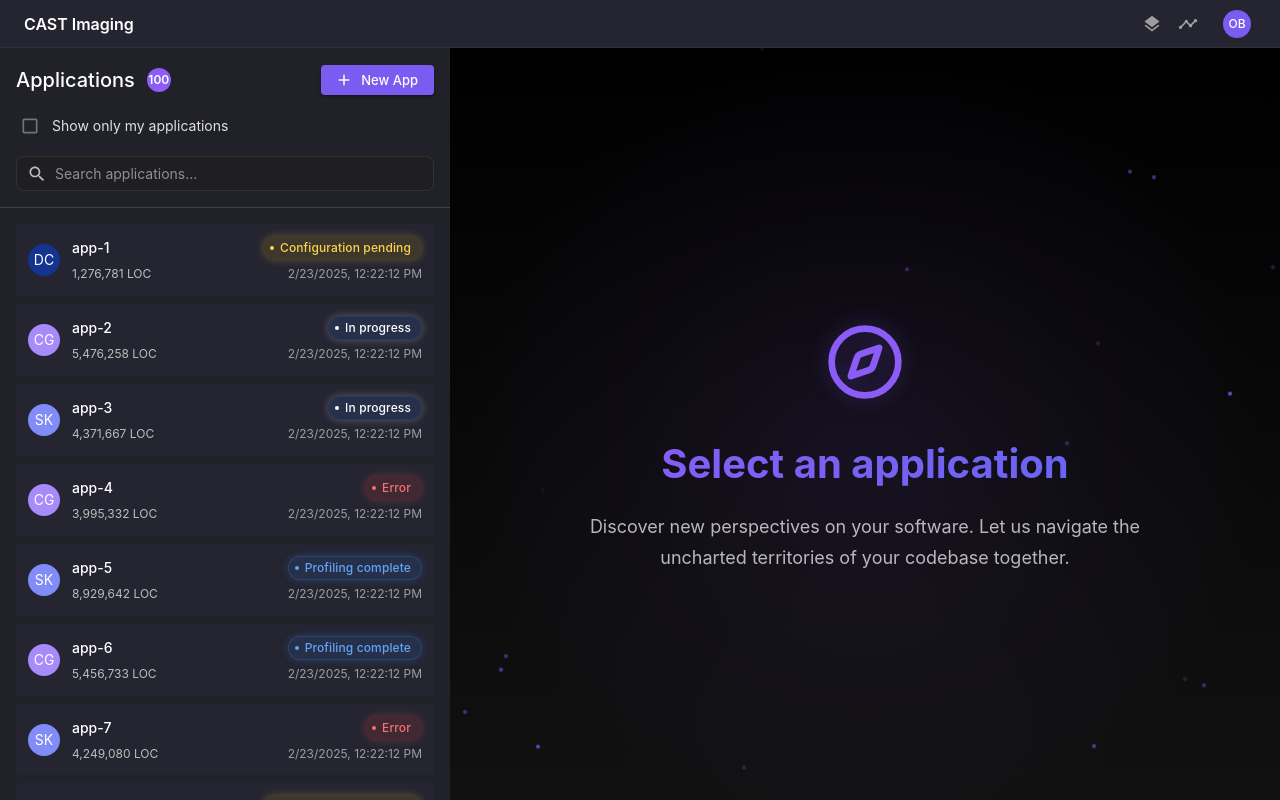
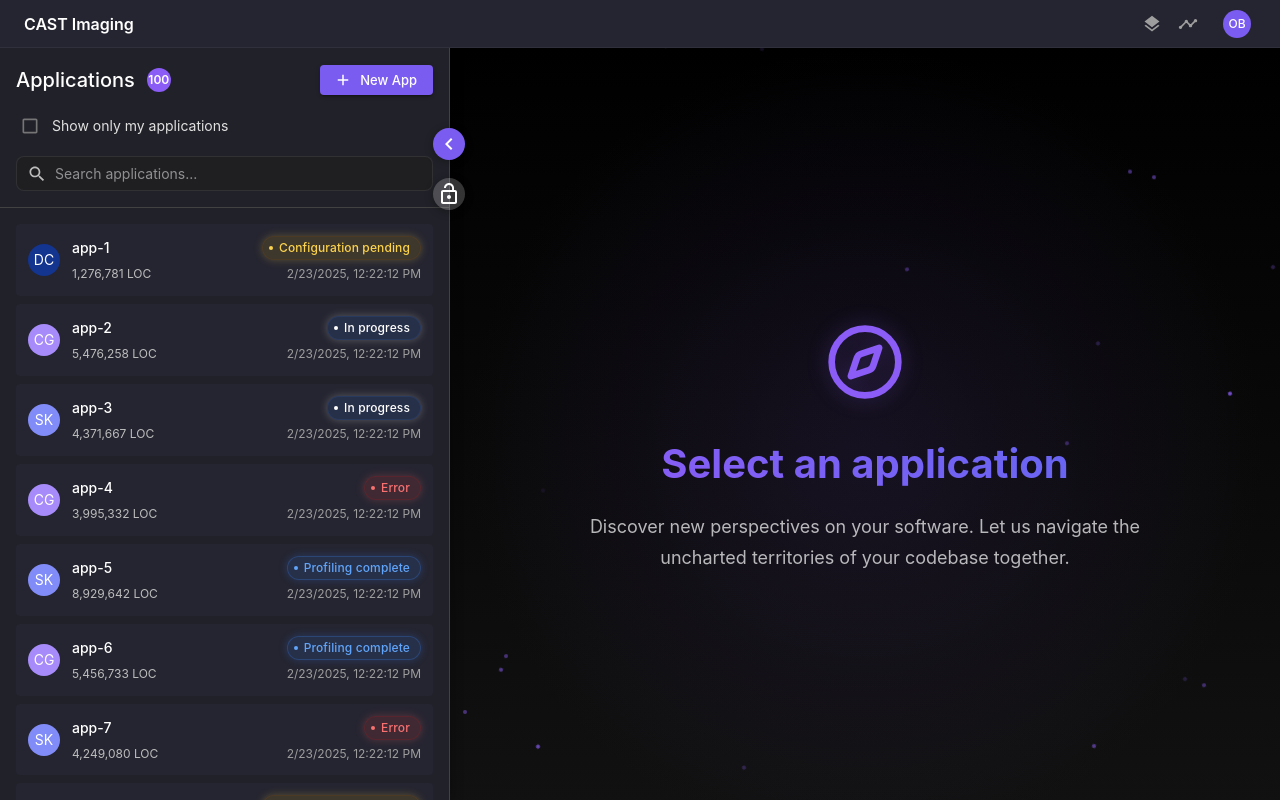
Before and after one commit to athenalobo/IC-landing-page, a React (Vite) app: page / in a window 1280 px wide. Built offline with nearby package versions, Linux system fonts and the light colour scheme.

Commit message:
feedback progress

```diff
--- a/src/components/ApplicationDashboard.jsx
+++ b/src/components/ApplicationDashboard.jsx
@@ -32,7 +32,8 @@ const ApplicationDashboard = () => {
         display: 'flex',
         flex: 1,
         height: 'calc(100vh - 48px)', // Adjust for the header height
-        overflow: 'hidden' // Prevent scrolling at this level as well
+        overflow: 'hidden', // Prevent scrolling at this level as well
+        position: 'relative' // Added for positioning context
       }}>
         {selectedMenuItem === 'Applications' ? (
           <>
@@ -41,11 +42,18 @@ const ApplicationDashboard = () => {
               selectedApp={selectedApp}
               onSelectApp={setSelectedApp}
             />
-            <MainView
-              selectedApp={selectedApp}
-              activeSection={activeSection}
-              onSectionChange={setActiveSection}
-            />
+            <Box sx={{
+              flex: 1,
+              transition: 'margin-left 0.3s ease-in-out',
+              position: 'relative',
+              zIndex: 1
+            }}>
+              <MainView
+                selectedApp={selectedApp}
+                activeSection={activeSection}
+                onSectionChange={setActiveSection}
+              />
+            </Box>
           </>
         ) : (
           <Box sx={{ width: '100%', position: 'relative' }}>
--- a/src/components/ApplicationList.jsx
+++ b/src/components/ApplicationList.jsx
@@ -1,4 +1,4 @@
-import React, { useState, useMemo } from 'react';
+import React, { useState, useMemo, useEffect } from 'react';
 import {
   Checkbox,
   Avatar,
@@ -7,9 +7,18 @@ import {
   Button,
   InputBase,
   Dialog,
-  styled
+  styled,
+  Tooltip,
+  IconButton
 } from '@mui/material';
-import { Add, Search } from '@mui/icons-material';
+import {
+  Add,
+  Search,
+  ChevronLeft,
+  ChevronRight,
+  Lock,
+  LockOpen
+} from '@mui/icons-material';
 import { keyframes } from '@mui/system';
 import { Compass } from 'lucide-react';
 
@@ -20,6 +29,26 @@ const float = keyframes`
   75% { transform: translateY(-30px) translateX(5px); }
 `;
 
+const slideIn = keyframes`
+  from { transform: translateX(-100%); }
+  to { transform: translateX(0); }
+`;
+
+const slideOut = keyframes`
+  from { transform: translateX(0); }
+  to { transform: translateX(-100%); }
+`;
+
+const fadeIn = keyframes`
+  from { opacity: 0; }
+  to { opacity: 1; }
+`;
+
+const iconTransition = keyframes`
+  0% { transform: scale(0.5); opacity: 0; }
+  50% { transform: scale(1.2); opacity: 0.7; }
+  100% { transform: scale(1); opacity: 1; }
+`;
 
 const getInitials = (name) => {
   return name
@@ -166,10 +195,75 @@ const StyledCard = styled(Box)(({ theme, selected }) => ({
   }
 }));
 
+const ControlButton = styled(IconButton)(({ theme, isVisible = true, isPrimary = true }) => ({
+  position: 'absolute',
+  right: '-16px',
+  top: '80px',
+  width: '32px',
+  height: '32px',
+  backgroundColor: isPrimary ? theme.palette.primary.main : 'rgba(255, 255, 255, 0.2)',
+  color: 'white',
+  zIndex: 10,
+  borderRadius: '50%',
+  boxShadow: '0 2px 8px rgba(0, 0, 0, 0.3)',
+  transition: 'all 0.3s cubic-bezier(0.34, 1.56, 0.64, 1)',
+  opacity: isVisible ? 1 : 0,
+  transform: isVisible ? 'scale(1)' : 'scale(0.5)',
+  pointerEvents: isVisible ? 'auto' : 'none',
+  '&:hover': {
+    backgroundColor: isPrimary ? theme.palette.primary.dark : 'rgba(255, 255, 255, 0.3)',
+    transform: 'scale(1.1)',
+  },
+  '&:active': {
+    transform: 'scale(0.95)',
+  }
+}));
+
+const CollapsedToggleButton = styled(IconButton)(({ theme }) => ({
+  position: 'absolute',
+  top: '80px',
+  left: '12px',
+  width: '32px',
+  height: '32px',
+  backgroundColor: theme.palette.primary.main,
+  color: 'white',
+  zIndex: 100,
+  borderRadius: '50%',
+  boxShadow: '0 2px 8px rgba(0, 0, 0, 0.3)',
+  transition: 'all 0.3s cubic-bezier(0.34, 1.56, 0.64, 1)',
+  animation: `${iconTransition} 0.4s ease-out`,
+  '&:hover': {
+    backgroundColor: theme.palette.primary.dark,
+    transform: 'scale(1.1)',
+  },
+  '&:active': {
+    transform: 'scale(0.95)',
+  }
+}));
+
 const ApplicationList = ({ applications = [], selectedApp, onSelectApp }) => {
   const [searchQuery, setSearchQuery] = useState('');
   const [showOnlyMine, setShowOnlyMine] = useState(false);
   const [isDialogOpen, setIsDialogOpen] = useState(false);
+
+  // State for panel collapsing
+  const [isExpanded, setIsExpanded] = useState(true);
+  const [isLocked, setIsLocked] = useState(false);
+
+  // Collapse panel when app is selected (unless locked)
+  useEffect(() => {
+    if (selectedApp && isExpanded && !isLocked) {
+      setIsExpanded(false);
+    }
+  }, [selectedApp, isLocked]);
+
+  const handleToggleClick = () => {
+    setIsExpanded(!isExpanded);
+  };
+
+  const handleLockClick = () => {
+    setIsLocked(!isLocked);
+  };
 
   const filteredApps = useMemo(() => {
     if (!applications) return [];
@@ -198,13 +292,31 @@ const ApplicationList = ({ applications = [], selectedApp, onSelectApp }) => {
 
   return (
     <>
+      {/* Panel container */}
       <Box sx={{
-      width: '450px',  // Fixed width to 584px
+        position: 'relative',
+        width: isExpanded ? '450px' : '0px',
+        display: 'flex',
+        transition: 'width 0.3s ease-in-out',
+        zIndex: 10,
+        flexShrink: 0
+      }}>
+        {/* The main panel */}
+        <Box sx={{
+          width: '450px',
           bgcolor: 'grey.900',
           display: 'flex',
           flexDirection: 'column',
           height: '100%',
-      flexShrink: 0, // Prevent shrinking
+          position: 'absolute',
+          left: 0,
+          animation: isExpanded
+            ? `${slideIn} 0.3s ease-in-out`
+            : `${slideOut} 0.3s ease-in-out`,
+          animationFillMode: 'forwards',
+          boxShadow: '4px 0 10px rgba(0, 0, 0, 0.2)',
+          borderRight: '1px solid',
+          borderColor: 'grey.800',
         }}>
           <Box sx={{ p: 2, borderBottom: '1px solid', borderColor: 'grey.800' }}>
             <Box sx={{
@@ -332,7 +444,82 @@ const ApplicationList = ({ applications = [], selectedApp, onSelectApp }) => {
               </StyledCard>
             ))}
           </Box>
+
+          {/* Panel controls for expanded view - unified position */}
+          {/* Only show lock button when expanded */}
+          <Tooltip
+            title={isLocked ? "Unlock panel" : "Lock panel open (prevent auto-collapse)"}
+            placement="right"
+            arrow
+          >
+            <ControlButton
+              aria-label={isLocked ? "Unlock panel" : "Lock panel"}
+              onClick={handleLockClick}
+              isVisible={isExpanded}
+              isPrimary={isLocked}
+              sx={{
+                top: '130px',
+                backgroundColor: isLocked ? '#7B5CF0' : 'rgba(255, 255, 255, 0.2)',
+                '&:hover': {
+                  backgroundColor: isLocked ? '#7B5CF0' : 'rgba(255, 255, 255, 0.3)',
+                }
+              }}
+            >
+              {isLocked ? <Lock /> : <LockOpen />}
+            </ControlButton>
+          </Tooltip>
+
+          {/* Collapse button only shown when not locked */}
+          {/* When locked, this position is taken by the lock button */}
+          <Tooltip
+            title="Collapse panel"
+            placement="right"
+            arrow
+          >
+            <ControlButton
+              aria-label="Collapse panel"
+              onClick={handleToggleClick}
+              isVisible={isExpanded && !isLocked}
+              sx={{
+                animation: `${iconTransition} 0.4s ease-out`,
+              }}
+            >
+              <ChevronLeft />
+            </ControlButton>
+          </Tooltip>
         </Box>
+      </Box>
+
+      {/* Collapsed state toggle button - only visible when collapsed */}
+      {!isExpanded && (
+        <>
+          <Box
+            sx={{
+              position: 'absolute',
+              left: 0,
+              top: 0,
+              bottom: 0,
+              width: '5px',
+              backgroundColor: 'primary.main',
+              zIndex: 5,
+              animation: `${fadeIn} 0.3s ease-in-out`,
+            }}
+          />
+          <Tooltip
+            title="Expand applications panel"
+            placement="right"
+            arrow
+          >
+            <CollapsedToggleButton
+              aria-label="Expand panel"
+              onClick={handleToggleClick}
+            >
+              <ChevronRight />
+            </CollapsedToggleButton>
+          </Tooltip>
+        </>
+      )}
+
       <Dialog
         open={isDialogOpen}
         onClose={() => setIsDialogOpen(false)}
```
Lines whose indentation alone changed are shown as unchanged.
